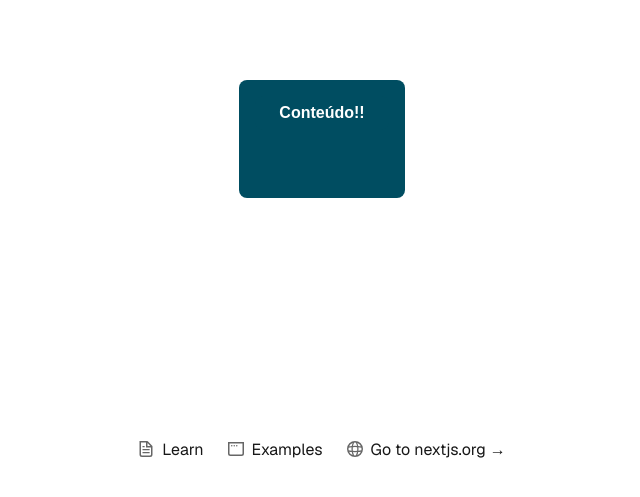
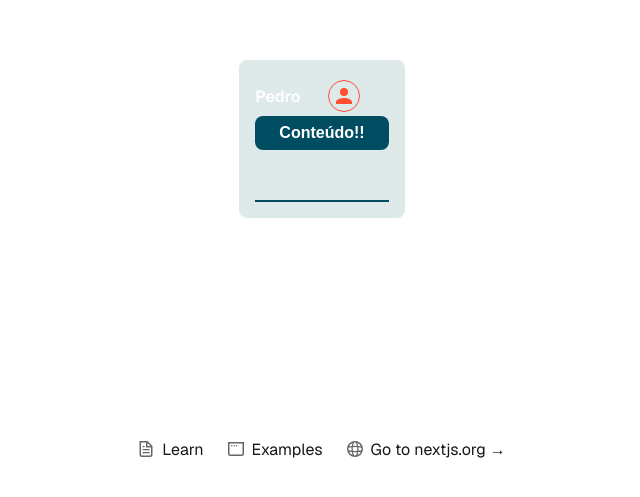
Before and after one commit to PedroPA94/fiap-tech-challenge-1, a Next.js app: page / in a window 1280 px wide. Shown: the part 261-758 px from the top of the page, without its empty margins (318-958 px from the left). Built offline with nearby package versions, Linux system fonts and the light colour scheme.

Commit message:
feat: adiciona avatar

```diff
--- a/app/page.tsx
+++ b/app/page.tsx
@@ -2,14 +2,13 @@
 
 import Image from "next/image";
 import styles from "./page.module.css";
-import { Button, Card } from "@/design-system/components";
-import { Divider } from "@/design-system/components/Divider/Divider";
-
+import { Avatar, Button, Card, Divider } from "@/design-system/components";
 export default function Home() {
   return (
     <div className={styles.page}>
       <main className={styles.main}>
-        <Card>
+        <Card kind="neutral">
+          <Avatar username="Pedro" />
           <Button style={{ marginBottom: "50px" }}>Conteúdo!!</Button>
           <Divider />
         </Card>
--- /dev/null
+++ b/design-system/components/Avatar/Avatar.module.css
@@ -0,0 +1,19 @@
+@import "../../theme.css";
+
+:root {
+  --color-bg-avatar: var(--color-extra-transparent);
+  --color-text-avatar: var(--color-extra-white);
+  --spacing-gap-avatar: var(--spacing-lg);
+  --font-size-avatar: var(--font-size-sm);
+  --font-weight-avatar: var(--font-weight-bold);
+}
+
+.avatar {
+  display: flex;
+  align-items: center;
+  gap: var(--spacing-gap-avatar);
+  background-color: var(--color-bg-avatar);
+  color: var(--color-text-avatar);
+  font-size: var(--font-size-avatar);
+  font-weight: var(--font-weight-avatar);
+}
--- /dev/null
+++ b/design-system/components/Avatar/Avatar.tsx
@@ -0,0 +1,17 @@
+import { mdiAccount } from "@mdi/js";
+
+import styles from "./Avatar.module.css";
+import { IconButton } from "../IconButton/IconButton";
+
+interface AvatarProps extends React.HTMLAttributes<HTMLDivElement> {
+  username: string;
+}
+
+export function Avatar({ username = "User", ...props }: AvatarProps) {
+  return (
+    <div className={styles.avatar} {...props}>
+      <p>{username}</p>
+      <IconButton iconPath={mdiAccount} kind="ghost" />
+    </div>
+  );
+}
--- a/design-system/components/index.ts
+++ b/design-system/components/index.ts
@@ -1,2 +1,5 @@
 export * from "./Button/Button";
 export * from "./Card/Card";
+export * from "./Divider/Divider";
+export * from "./Avatar/Avatar";
+export * from "./IconButton/IconButton";
```
